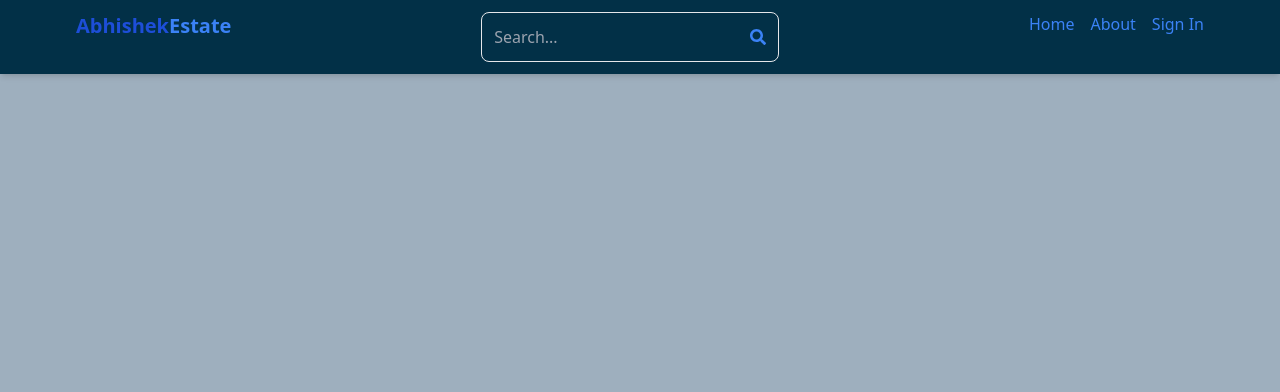
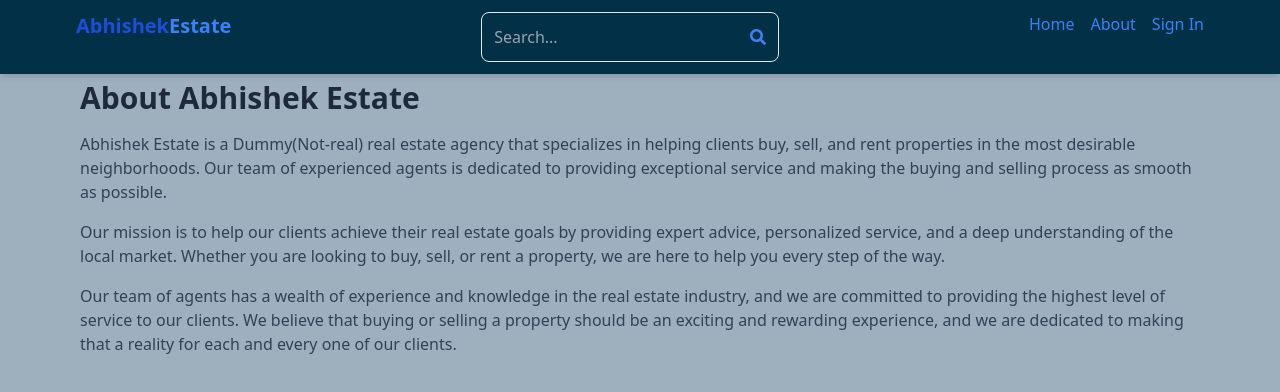
Before and after one commit to Abhishekkohligit/Estate, a React (Vite) app in the folder client/: page /about in a window 1280 px wide. Shown: the top 392 px of the page. Built offline with nearby package versions, Linux system fonts and the light colour scheme; no server answers.

Commit message:
added About page and color changes for base

```diff
--- a/client/src/pages/About.jsx
+++ b/client/src/pages/About.jsx
@@ -1,5 +1,29 @@
-import React from "react";
-
 export default function About() {
-  return <div>About</div>;
+	return (
+		<div className="py-20 px-4 max-w-6xl mx-auto">
+			<h1 className="text-3xl font-bold mb-4 text-slate-800">
+				About Abhishek Estate
+			</h1>
+			<p className="mb-4 text-slate-700">
+				Abhishek Estate is a Dummy(Not-real) real estate agency that specializes in
+				helping clients buy, sell, and rent properties in the most desirable
+				neighborhoods. Our team of experienced agents is dedicated to providing
+				exceptional service and making the buying and selling process as smooth
+				as possible.
+			</p>
+			<p className="mb-4 text-slate-700">
+				Our mission is to help our clients achieve their real estate goals by
+				providing expert advice, personalized service, and a deep understanding
+				of the local market. Whether you are looking to buy, sell, or rent a
+				property, we are here to help you every step of the way.
+			</p>
+			<p className="mb-4 text-slate-700">
+				Our team of agents has a wealth of experience and knowledge in the real
+				estate industry, and we are committed to providing the highest level of
+				service to our clients. We believe that buying or selling a property
+				should be an exciting and rewarding experience, and we are dedicated to
+				making that a reality for each and every one of our clients.
+			</p>
+		</div>
+	);
 }
```
